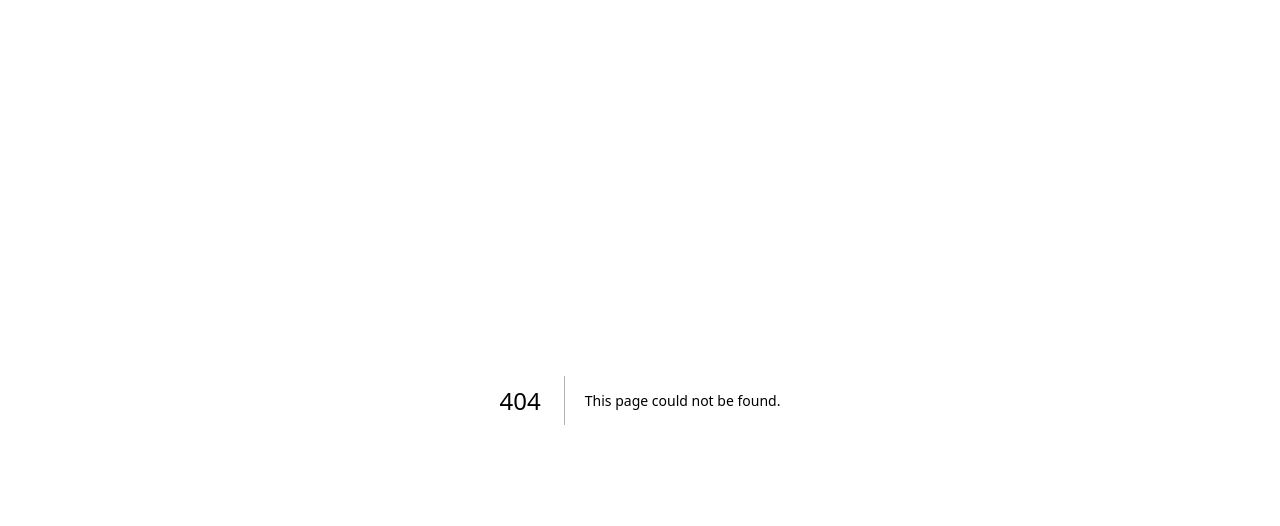
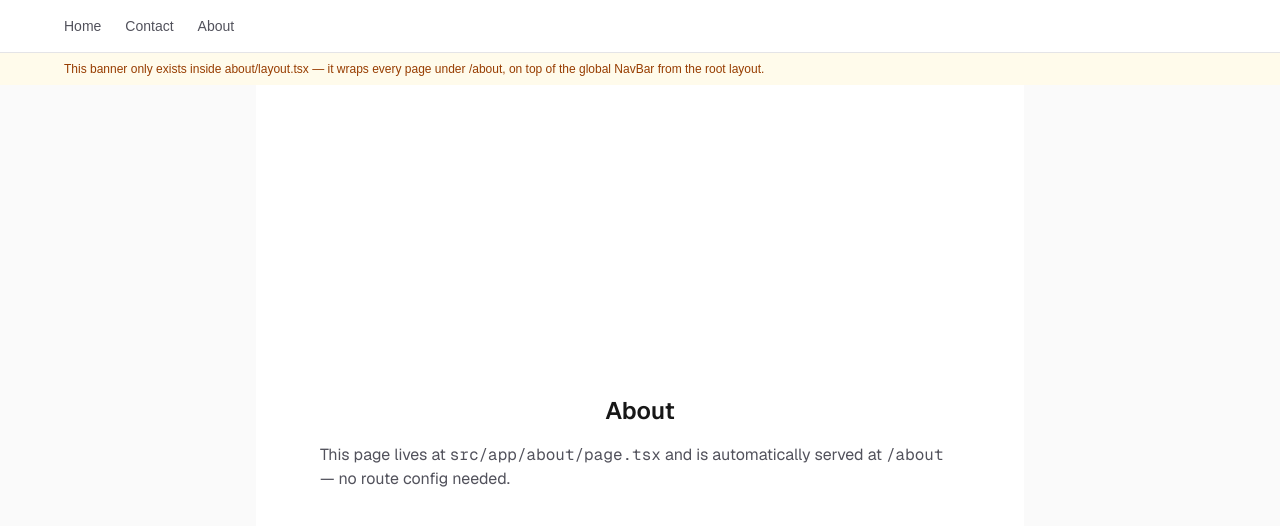
Before and after one commit to lewiswork/web_study, a Next.js app in the folder study-mode/app/: page /about in a window 1280 px wide. Before the commit this address had no page. Shown: the top 526 px of the page. Built offline with nearby package versions, Linux system fonts and the light colour scheme.

Commit message:
Add about/contact routes, nested layout, and global NavBar (week 1-2)
Practices file-based routing, nested layouts (LayoutProps helper), and
client-side navigation via next/link's Link component.

```diff
--- /dev/null
+++ b/study-mode/app/src/app/about/layout.tsx
@@ -0,0 +1,11 @@
+export default function AboutLayout(props: LayoutProps<"/about">) {
+  return (
+    <div className="flex flex-col flex-1">
+      <p className="bg-amber-50 px-16 py-2 text-xs text-amber-800 dark:bg-amber-950 dark:text-amber-200">
+        This banner only exists inside about/layout.tsx — it wraps every
+        page under /about, on top of the global NavBar from the root layout.
+      </p>
+      {props.children}
+    </div>
+  );
+}
--- /dev/null
+++ b/study-mode/app/src/app/about/page.tsx
@@ -0,0 +1,14 @@
+export default function About() {
+  return (
+    <div className="flex flex-col flex-1 items-center justify-center bg-zinc-50 font-sans dark:bg-black">
+      <main className="flex flex-1 w-full max-w-3xl flex-col items-center justify-center gap-4 py-32 px-16 bg-white dark:bg-black">
+        <h1 className="text-2xl font-semibold">About</h1>
+        <p className="text-zinc-600 dark:text-zinc-400">
+          This page lives at <code>src/app/about/page.tsx</code> and is
+          automatically served at <code>/about</code> — no route config
+          needed.
+        </p>
+      </main>
+    </div>
+  );
+}
--- /dev/null
+++ b/study-mode/app/src/app/contact/page.tsx
@@ -0,0 +1,14 @@
+export default function Contact() {
+  return (
+    <div className="flex flex-col flex-1 items-center justify-center bg-zinc-50 font-sans dark:bg-black">
+      <main className="flex flex-1 w-full max-w-3xl flex-col items-center justify-center gap-4 py-32 px-16 bg-white dark:bg-black">
+        <h1 className="text-2xl font-semibold">Contact</h1>
+        <p className="text-zinc-600 dark:text-zinc-400">
+          This page lives at <code>src/app/contact/page.tsx</code> and is
+          automatically served at <code>/contact</code> — no route config
+          needed.
+        </p>
+      </main>
+    </div>
+  );
+}
--- a/study-mode/app/src/app/layout.tsx
+++ b/study-mode/app/src/app/layout.tsx
@@ -1,5 +1,6 @@
 import type { Metadata } from "next";
 import { Geist, Geist_Mono } from "next/font/google";
+import NavBar from "@/components/NavBar";
 import "./globals.css";
 
 const geistSans = Geist({
@@ -27,7 +28,10 @@ export default function RootLayout({
       lang="en"
       className={`${geistSans.variable} ${geistMono.variable} h-full antialiased`}
     >
-      <body className="min-h-full flex flex-col">{children}</body>
+      <body className="min-h-full flex flex-col">
+        <NavBar />
+        {children}
+      </body>
     </html>
   );
 }
--- /dev/null
+++ b/study-mode/app/src/components/NavBar.tsx
@@ -0,0 +1,23 @@
+import Link from "next/link";
+
+const links = [
+  { href: "/", label: "Home" },
+  { href: "/contact", label: "Contact" },
+  { href: "/about", label: "About" },
+];
+
+export default function NavBar() {
+  return (
+    <nav className="flex gap-6 border-b border-zinc-200 px-16 py-4 text-sm dark:border-zinc-800">
+      {links.map((link) => (
+        <Link
+          key={link.href}
+          href={link.href}
+          className="text-zinc-600 hover:underline dark:text-zinc-400"
+        >
+          {link.label}
+        </Link>
+      ))}
+    </nav>
+  );
+}
```
